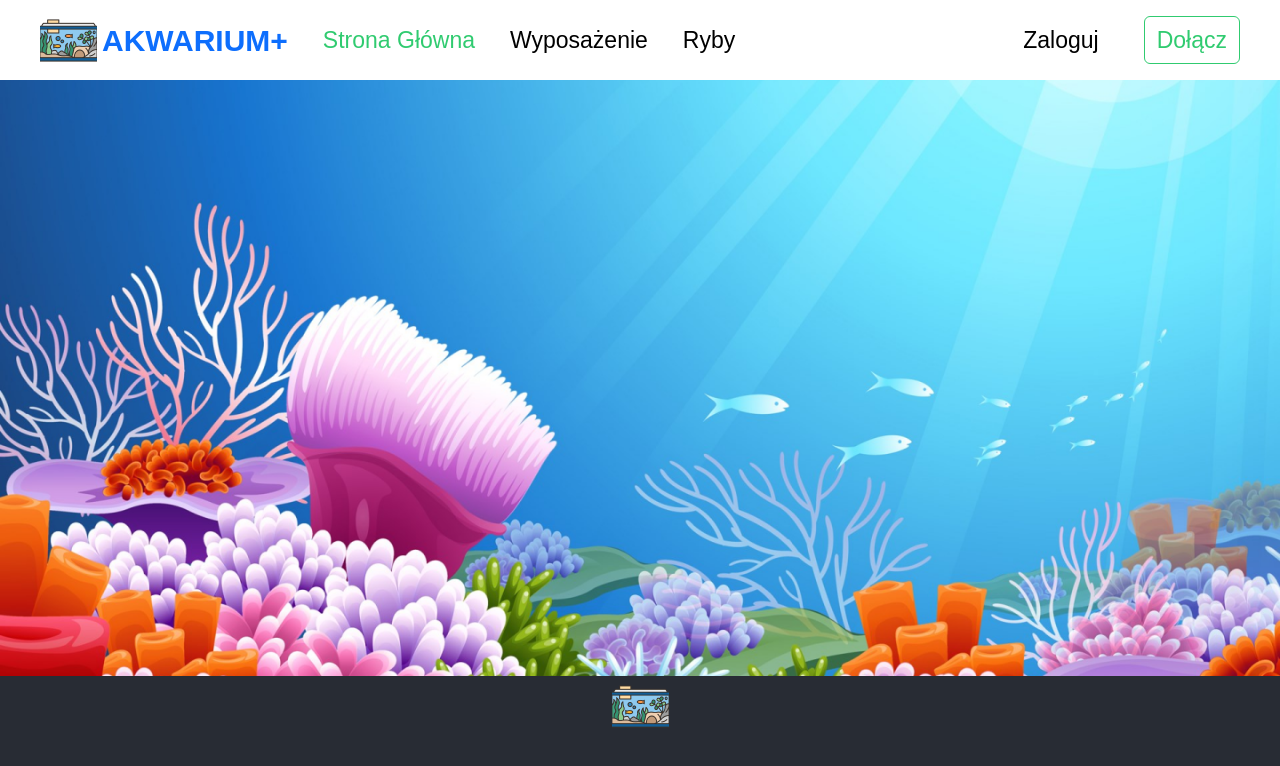
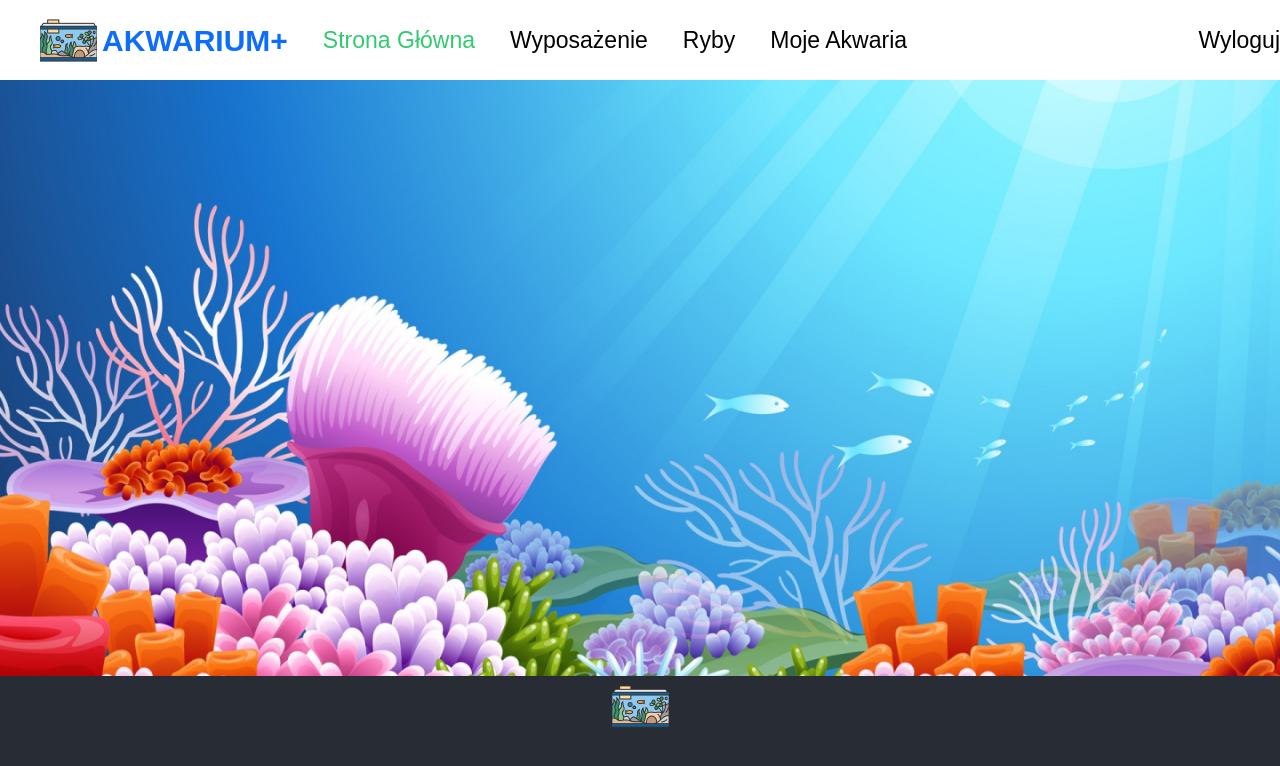
Before and after one commit to WPapuga/AkwariumPlus, a React (Create React App) app: page / in a window 1280 px wide. Shown: the top 766 px of the page. Built offline with nearby package versions, Linux system fonts and the light colour scheme.

Commit message:
Navbar czy jestes zalogowany

```diff
--- a/src/App.js
+++ b/src/App.js
@@ -10,8 +10,8 @@ import Footer from "./Components/Footer";
 import { Route, Routes } from "react-router-dom";
 
 
+function App() {
 
-function App() {
   return (
     <>
       <Navbar />
--- a/src/Components/Navbar.js
+++ b/src/Components/Navbar.js
@@ -4,10 +4,26 @@ import 'bootstrap/dist/css/bootstrap.min.css';
 import "./Navbar.css";
 import { Link, useMatch, useResolvedPath } from "react-router-dom";
 
-
-function Navbar() {
-  return (
-    <div className="Navbar">
+function Greeting(props) {
+    const isLoggedIn = props.isLoggedIn;
+    if (isLoggedIn) {
+        return (<div className="Navbar">
+            <div className="NavLeftSide">
+                <img src="akwarium_logo.png" alt="logo"/>
+                <Link>AKWARIUM+</Link>
+            </div>
+            <div className="NavLinks">
+                <CustomLink to="/">Strona Główna</CustomLink>
+                <CustomLink to="/wyposazenie">Wyposażenie</CustomLink>
+                <CustomLink to="/ryby">Ryby</CustomLink>
+                <CustomLink to="/konto">Moje Akwaria</CustomLink>
+            </div>
+            <div className="NavSigning">
+                <CustomLink to="/logowanie">Wyloguj</CustomLink>
+            </div>
+        </div>);
+    }
+    return ( <div className="Navbar">
         <div className="NavLeftSide">
             <img src="akwarium_logo.png" alt="logo"/>
             <Link>AKWARIUM+</Link>
@@ -20,10 +36,15 @@ function Navbar() {
         <div className="NavSigning">
             <CustomLink to="/logowanie">Zaloguj</CustomLink>
             <Link to="/rejestracja">
-              <Button className="SignUpButton">Dołącz</Button>
+                <Button className="SignUpButton">Dołącz</Button>
             </Link>
         </div>
-    </div>
+    </div>);
+}
+
+function Navbar() {
+  return (
+    <Greeting isLoggedIn={true} />
   )
 }
 
```
